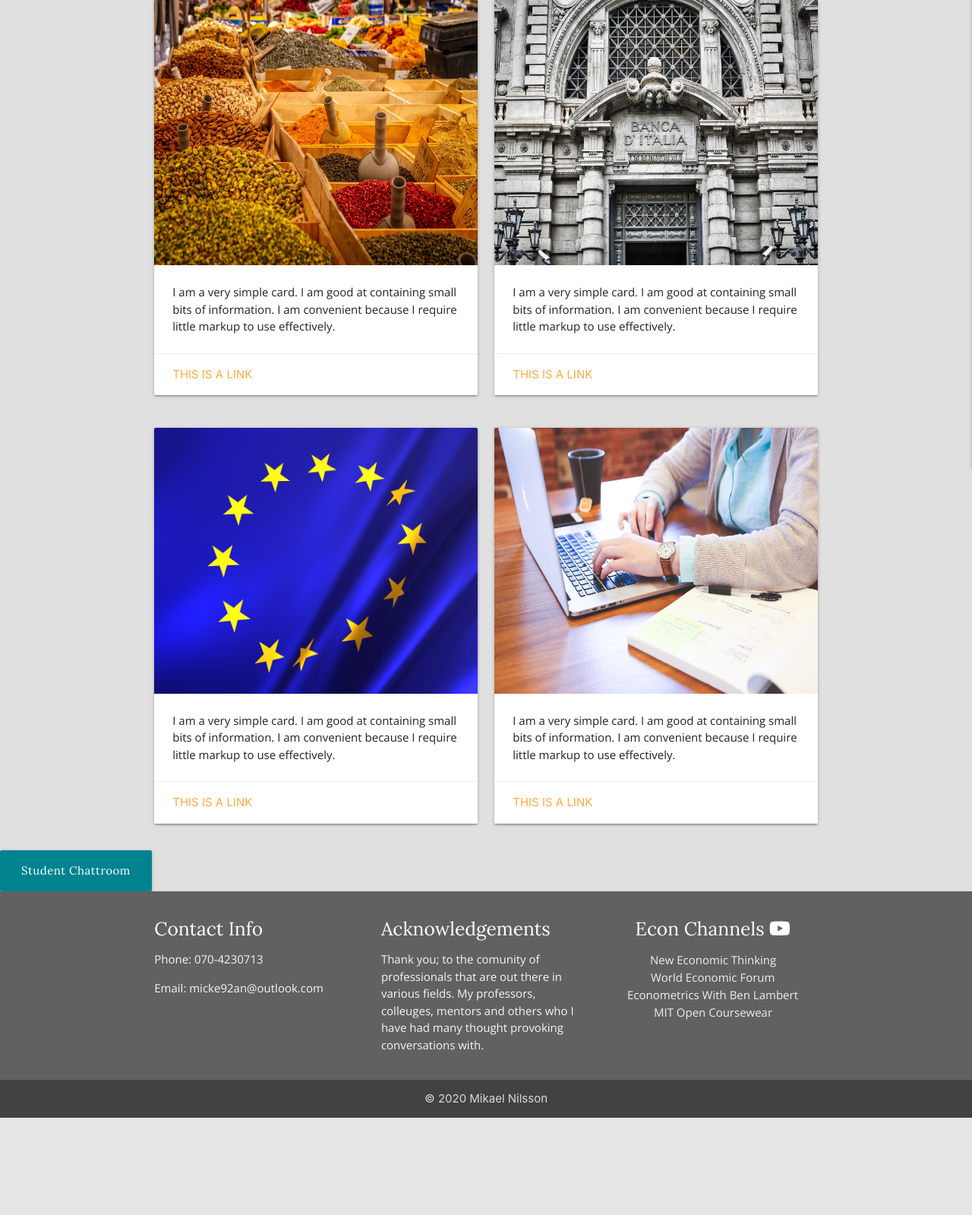
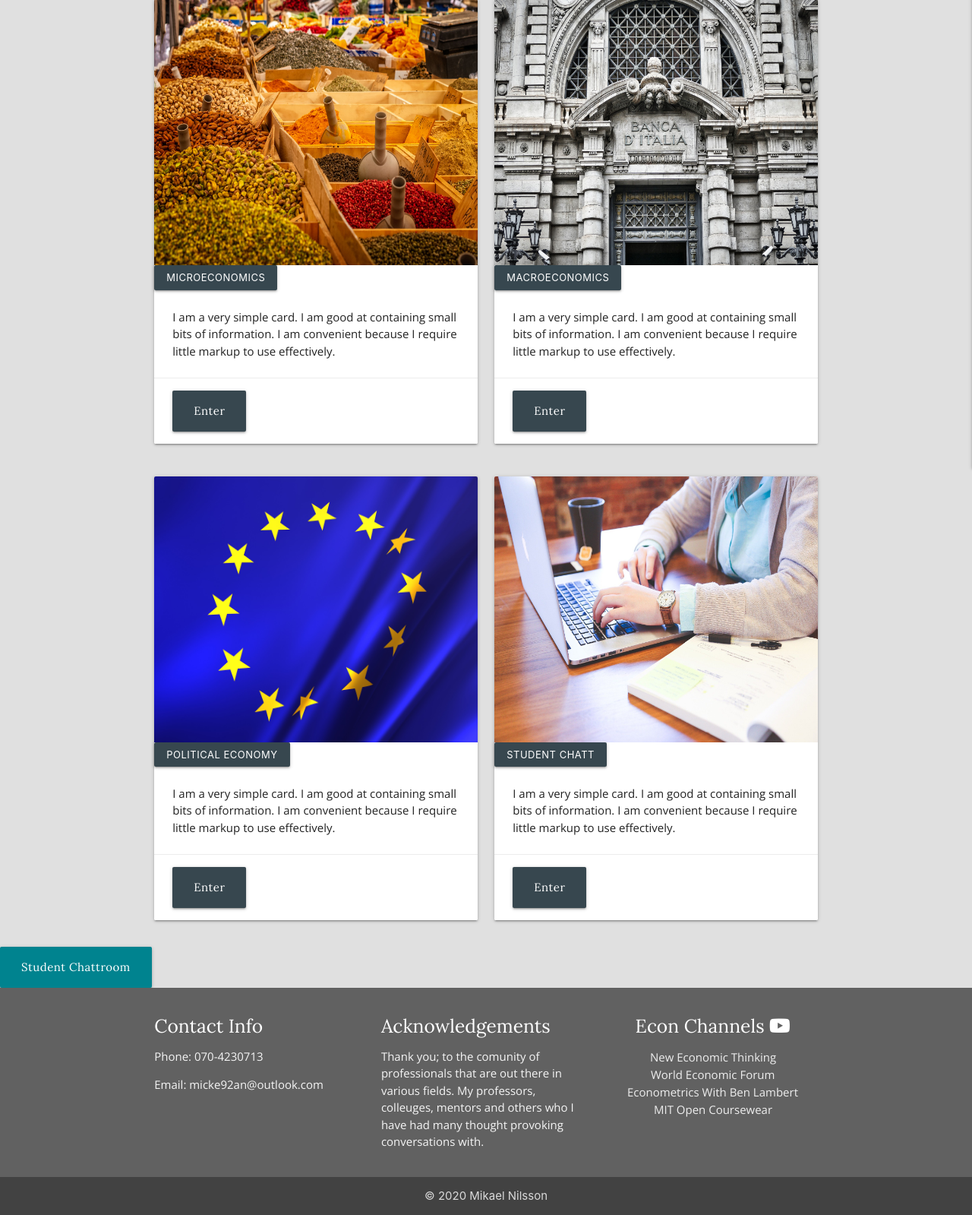
Before and after one commit to 92an/third-milestone-project, a Flask app: page /chattrooms in a window 1280 px wide. Shown: the part 244-1843 px from the top of the page at 76% size. Before the commit the page ends 1715 px from the top, so only its background shows below. Run offline with Flask 2, Linux system fonts and the light colour scheme; the visitor is signed in with stand-in values (Sample User, id 1); some libraries are stand-ins or nearby versions.

Commit message:
added chattroom titles in form of buttons and an enter button at the bottom of the card

```diff
--- a/templates/chattrooms.html
+++ b/templates/chattrooms.html
@@ -9,13 +9,14 @@
         <div class="card chatroom-card">
             <div class="card-image">
                 <img src="{{ url_for('static', filename = 'img/microroom.jpg') }}">
+                <span class="btn-small blue-grey darken-3">Microeconomics</span>
             </div>
             <div class="card-content main-text">
                 <p>I am a very simple card. I am good at containing small bits of information.
                 I am convenient because I require little markup to use effectively.</p>
             </div>
             <div class="card-action">
-                <a href="#">This is a link</a>
+                <a href="#" class="heading btn-large blue-grey darken-3 truncate ">Enter</a>
             </div>
         </div>
     </div>
@@ -23,13 +24,14 @@
         <div class="card chatroom-card">
             <div class="card-image">
                 <img src="{{ url_for('static', filename = 'img/macroroom.jpg') }}">
+                <span class="btn-small blue-grey darken-3">Macroeconomics</span>
             </div>
             <div class="card-content main-text">
                 <p>I am a very simple card. I am good at containing small bits of information.
                 I am convenient because I require little markup to use effectively.</p>
             </div>
             <div class="card-action">
-                <a href="#">This is a link</a>
+                <a href="#" class="heading btn-large blue-grey darken-3">Enter</a>
             </div>
         </div>
     </div>
@@ -39,13 +41,14 @@
         <div class="card chatroom-card">
             <div class="card-image">
                 <img src="{{ url_for('static', filename = 'img/politicalroom.jpg') }}">
+                <span class="btn-small blue-grey darken-3">Political economy</span>
             </div>
             <div class="card-content main-text">
                 <p>I am a very simple card. I am good at containing small bits of information.
                 I am convenient because I require little markup to use effectively.</p>
             </div>
             <div class="card-action">
-                <a href="#">This is a link</a>
+                <a href="#" class="heading btn-large blue-grey darken-3">Enter</a>
             </div>
         </div>
     </div>
@@ -53,13 +56,14 @@
         <div class="card chatroom-card">
             <div class="card-image">
                 <img src="{{ url_for('static', filename = 'img/studentroom.jpg') }}">
+                <span class="btn-small blue-grey darken-3">Student Chatt</span>
             </div>
             <div class="card-content main-text">
                 <p>I am a very simple card. I am good at containing small bits of information.
                 I am convenient because I require little markup to use effectively.</p>
             </div>
             <div class="card-action">
-                <a href="#">This is a link</a>
+                <a href="#" class="heading btn-large blue-grey darken-3">Enter</a>
             </div>
         </div>
     </div>
```
